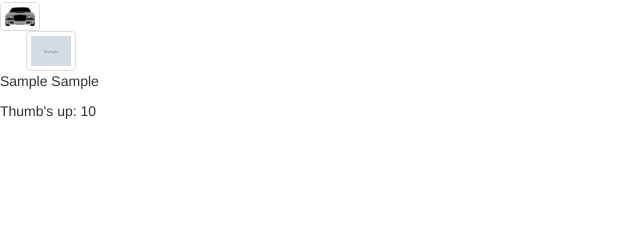
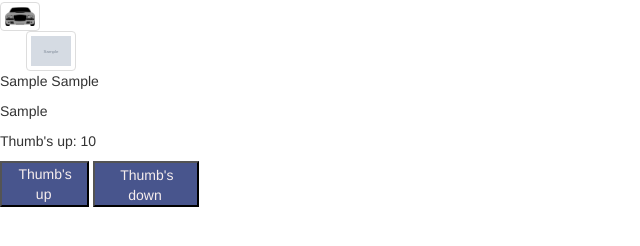
Before and after one commit to stephken/Insta-Car, a Django app: page / in a window 1280 px wide. Shown: the part 212-458 px from the top of the page, without its empty margins (0-640 px from the left). Run offline with Django 3.2, Linux system fonts and the light colour scheme; tables that the repository leaves empty hold one stand-in row (values such as "Sample post"); grey boxes marked "Sample" are stand-in pictures; some libraries are stand-ins or nearby versions.

Commit message:
Adds link to default photo

```diff
--- a/templates/index.html
+++ b/templates/index.html
@@ -48,16 +48,21 @@
     />
   </a>
   {% else %}
+  <a href="/post/{{car.id}}/">
     <img
       class="img-thumbnail"
       src="/static/images/fillerphoto.png"
       alt="{{ car.model }}"
       style="width: 40px; max-height: 80px"
-  />
+  /></a>
   {% endif %}
   <p>{{car.year}} {{car.model}}</p>
+  <p>{{car.caption}}</p>
   <p>Thumb's up: {{ car.total_votes}}</p>
-
+  <button><a href="/upvote/{{ car.id }}/">Thumb's up</a></button>
+  <button>
+    <a href="/downvote/{{ car.id }}/">Thumb's down</a>
+  </button>
   {% endfor %}
 </div>
 
```
Lines whose indentation alone changed are shown as unchanged.
